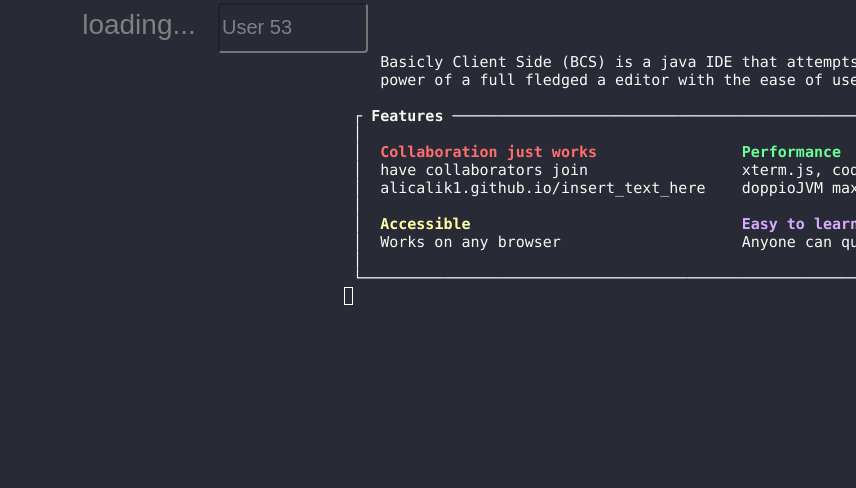
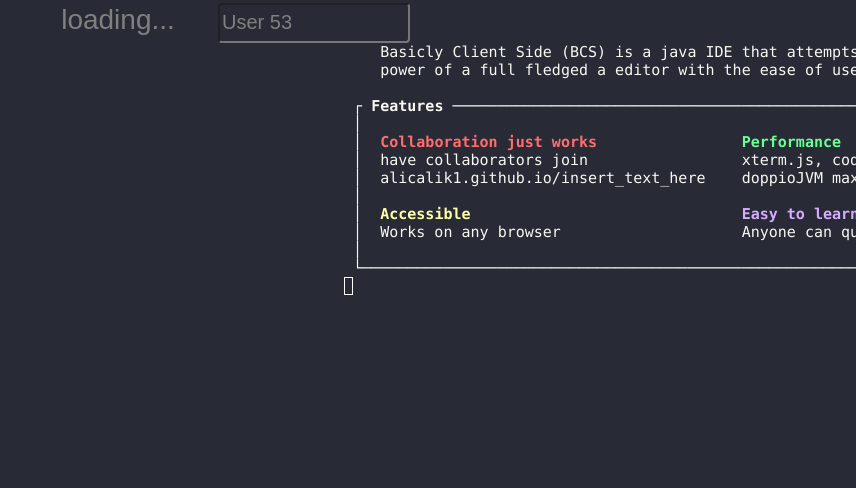
Before and after one commit to AlistairKeiller/editorv3, a website built with webpack: page dist/404.html in a window 1280 px wide. Shown: the whole page, without its empty margins (424-1280 px from the left). Built offline with nearby package versions, Linux system fonts and the light colour scheme; what @codemirror/basic-setup, xterm-addon-fit, y-codemirror.next, y-webrtc would draw is missing.

Commit message:
change sizes of buttons, editor, and terminal

```diff
--- a/dist/404.html
+++ b/dist/404.html
@@ -8,12 +8,12 @@
     #editor {
       position: absolute;
       width: 60%;
-      height: 100%;
+      height: 95%;
     }
     #terminal {
       position: absolute;
       margin-left: 60%;
-      height: 100%;
+      height: 95%;
       width: 40%;
     }
     .xterm-viewport.xterm-viewport {
@@ -34,8 +34,8 @@
       border: none;
       border-radius: 4px;
       font-size: 28px;
-      height: 50px;
-      width: 150px;
+      height: 5%;
+      width: 15%;
       transition: 0.5s;
     }
     #loadButton:before {
@@ -85,8 +85,8 @@
       border-radius: 4px;
       font-size: 20px;
       color: grey;
-      height: 50px;
-      width: 150px;
+      height: 5%;
+      width: 15%;
     }
 </style>
 <div style="text-align: center">
```
